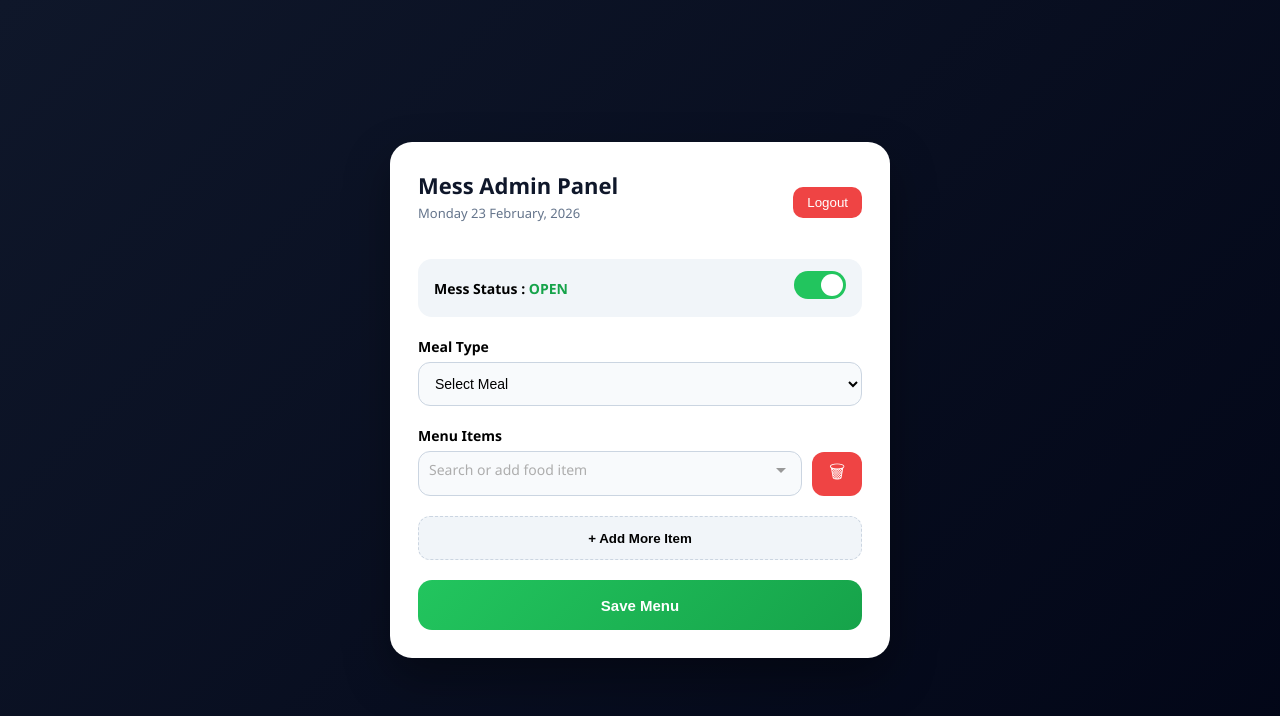
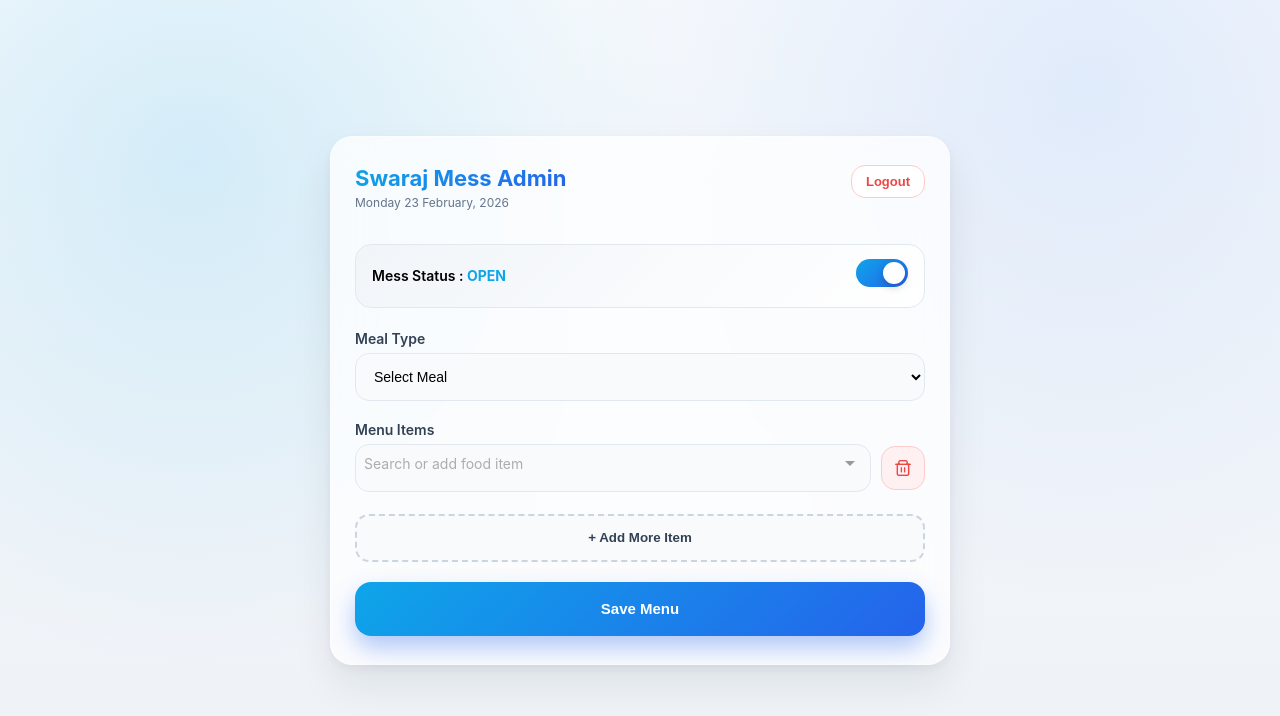
Before and after one commit to Harish17121997/swarajmess, a Vue app: page /admin in a window 1280 px wide. Shown: the top 716 px of the page. Built offline with nearby package versions, Linux system fonts and the light colour scheme; sample sign-in values are in the browser's storage.

Commit message:
minor Changes

```diff
--- a/index.html
+++ b/index.html
@@ -3,6 +3,7 @@
   <head>
     <meta charset="UTF-8">
     <link rel="icon" href="/favicon.ico">
+    <link href="https://unpkg.com/primeicons/primeicons.css" rel="stylesheet">
     <meta name="viewport" content="width=device-width, initial-scale=1.0">
     <title>Vite App</title>
   </head>
--- a/package.json
+++ b/package.json
@@ -9,6 +9,7 @@
     "preview": "vite preview"
   },
   "dependencies": {
+    "primeicons": "^7.0.0",
     "vue": "^3.5.28",
     "vue-multiselect": "^3.4.0",
     "vue-router": "^5.0.3"
--- a/src/main.js
+++ b/src/main.js
@@ -2,6 +2,7 @@ import { createApp } from 'vue'
 import App from './App.vue'
 import router from './router'
 import 'vue-multiselect/dist/vue-multiselect.css'
+import 'primeicons/primeicons.css'
 
 createApp(App)
   .use(router)
--- a/src/pages/AdminDashboard.vue
+++ b/src/pages/AdminDashboard.vue
@@ -1,11 +1,10 @@
 <template>
   <div class="admin-page">
     <div class="admin-card">
-
       <!-- HEADER -->
       <div class="header">
         <div>
-                    <h2>Mess Admin Panel</h2>
+          <h2>Swaraj Mess Admin</h2>
           <p class="date">{{ today }}</p>
         </div>
         <button class="logout-btn" @click="logout">Logout</button>
@@ -17,7 +16,6 @@
             {{ messOpen ? 'OPEN' : 'CLOSED' }}
           </b>
         </span>
-
         <label class="switch">
           <input type="checkbox" v-model="messOpen" @change="saveMessStatus">
           <span class="slider"></span>
@@ -39,13 +37,11 @@
         <label>Menu Items</label>
 
         <div class="menu-row" v-for="(row, index) in rows" :key="index">
-                    <Multiselect v-model="row.selected" :options="allItems"  :taggable="true"
-                        :close-on-select="true" placeholder="Search or add food item"
-                        tag-placeholder="Press enter to add" @tag="addNewItem" class="multi" />
-
-                    <button class="remove-btn" @click="removeRow(index)"> 🗑 </button>
+          <Multiselect v-model="row.selected" :options="allItems" :taggable="true" :close-on-select="true"
+            placeholder="Search or add food item" tag-placeholder="Press enter to add" @tag="addNewItem"
+            class="multi" />
+          <button class="remove-btn" @click="removeRow(index)"> <i class="pi pi-trash delete-btn-color"></i> </button>
         </div>
-
         <button class="add-btn" @click="addRow">
           + Add More Item
         </button>
@@ -55,7 +51,6 @@
       <button class="save-btn" @click="saveMenu">
         Save Menu
       </button>
-
       <p v-if="success" class="success-msg">
         ✔ Menu Saved Successfully
       </p>
@@ -185,194 +180,121 @@ function saveMenu() {
 </script>
 
 <style scoped>
-/* PAGE */
+/* ============================= */
+/* GLOBAL PAGE BACKGROUND */
+/* ============================= */
+
 .admin-page {
   min-height: 100vh;
-    background: linear-gradient(135deg, #0f172a, #020617);
   display: flex;
   justify-content: center;
   align-items: center;
-    padding: 20px;
+  padding: 30px 16px;
+
+  background:
+    radial-gradient(circle at 15% 20%, rgba(14, 165, 233, 0.15), transparent 40%),
+    radial-gradient(circle at 85% 10%, rgba(59, 130, 246, 0.12), transparent 40%),
+    linear-gradient(180deg, #f8fafc, #eef2f7);
+
+  font-family: 'Inter', sans-serif;
 }
 
-/* CARD */
+/* ============================= */
+/* MAIN CARD */
+/* ============================= */
+
 .admin-card {
   width: 100%;
-    max-width: 500px;
-    background: #ffffff;
-    padding: 28px;
+  max-width: 620px;
+  background: rgba(255, 255, 255, 0.75);
+  backdrop-filter: blur(18px);
   border-radius: 22px;
-    box-shadow: 0 20px 45px rgba(0, 0, 0, 0.35);
+  padding: 28px 24px;
+  border: 1px solid rgba(255, 255, 255, 0.4);
+
+  box-shadow:
+    0 20px 40px rgba(15, 23, 42, .08),
+    0 4px 12px rgba(15, 23, 42, .05);
+
+  animation: fadeSlide .5s ease;
 }
 
+@keyframes fadeSlide {
+  from {
+    opacity: 0;
+    transform: translateY(20px);
+  }
+
+  to {
+    opacity: 1;
+    transform: translateY(0);
+  }
+}
+
+/* ============================= */
 /* HEADER */
+/* ============================= */
+
 .header {
   display: flex;
   justify-content: space-between;
-    align-items: center;
-    margin-bottom: 24px;
+  align-items: flex-start;
+  margin-bottom: 22px;
 }
 
 .header h2 {
   margin: 0;
   font-size: 22px;
   font-weight: 700;
+  background: linear-gradient(135deg, #0ea5e9, #2563eb);
+  -webkit-background-clip: text;
+  -webkit-text-fill-color: transparent;
 }
 
 .date {
-    font-size: 13px;
+  font-size: 12px;
   color: #64748b;
   margin-top: 4px;
 }
 
 .logout-btn {
-    background: #ef4444;
-    color: #fff;
-    border: none;
+  background: white;
+  border: 1px solid #fecaca;
+  color: #ef4444;
   padding: 8px 14px;
-    border-radius: 10px;
-    cursor: pointer;
+  border-radius: 14px;
+  font-weight: 600;
+  font-size: 13px;
+  transition: all .2s ease;
 }
 
-/* FORM */
-.form-group {
-    margin-bottom: 20px;
+.logout-btn:hover {
+  background: #fee2e2;
+  box-shadow: 0 6px 14px rgba(239, 68, 68, .25);
+  transform: translateY(-2px);
 }
 
-label {
-    font-weight: 600;
-    font-size: 14px;
-    margin-bottom: 6px;
-    display: block;
-}
+/* ============================= */
+/* MESS STATUS CARD */
+/* ============================= */
 
-.input {
-    width: 100%;
-    height: 44px;
-    border-radius: 12px;
-    border: 1px solid #cbd5e1;
-    padding: 0 12px;
-    font-size: 14px;
-    background: #f8fafc;
-    transition: 0.2s;
-}
-
-.input:focus {
-    outline: none;
-    border-color: #3b82f6;
-    background: #fff;
-    box-shadow: 0 0 0 2px #bfdbfe;
-}
-
-/* MENU SECTION */
-.menu-section {
-    margin-bottom: 20px;
-}
-
-.menu-row {
-    display: grid;
-    grid-template-columns: 1fr 50px;
-    gap: 10px;
-    margin-bottom: 12px;
-    align-items: center;
-}
-
-.remove-btn {
-    height: 44px;
-    border: none;
-    border-radius: 12px;
-    background: #ef4444;
-    color: white;
-    font-size: 18px;
-    cursor: pointer;
-    transition: 0.2s;
-    display: flex;
-    align-items: center;
-    justify-content: center;
-}
-
-.remove-btn:hover {
-    background: #dc2626;
-    transform: scale(1.05);
-}
-
-.add-btn {
-    width: 100%;
-    height: 44px;
-    border-radius: 12px;
-    border: 1px dashed #cbd5e1;
-    background: #f1f5f9;
-    font-weight: 600;
-    cursor: pointer;
-    margin-top: 8px;
-}
-
-/* SAVE */
-.save-btn {
-    width: 100%;
-    height: 50px;
-    border-radius: 14px;
-    border: none;
-    background: linear-gradient(135deg, #22c55e, #16a34a);
-    color: #fff;
-    font-weight: 700;
-    font-size: 15px;
-    cursor: pointer;
-    transition: 0.2s;
-}
-
-.save-btn:hover {
-    transform: translateY(-1px);
-    box-shadow: 0 10px 20px rgba(34, 197, 94, 0.3);
-}
-
-.success-msg {
-    text-align: center;
-    margin-top: 14px;
-    color: #16a34a;
-    font-weight: 600;
-}
-/* MULTISELECT FULL WIDTH FIX */
-:deep(.multiselect) {
-  width: 100%;
-}
-
-:deep(.multiselect__tags) {
-  min-height: 44px;
-  border-radius: 12px;
-  border: 1px solid #cbd5e1;
-  padding: 6px 10px;
-  background: #f8fafc;
-}
-
-:deep(.multiselect__input) {
-  font-size: 14px;
-}
-
-:deep(.multiselect__tag) {
-  background: #22c55e;
-  color: white;
-  border-radius: 8px;
-}
-
-:deep(.multiselect__option--highlight) {
-  background: #22c55e;
-}
-
-:deep(.multiselect__option--selected) {
-  background: #16a34a;
-  color: white;
-}
-
-/* TOGGLE SWITCH */
 .mess-toggle {
   display: flex;
   justify-content: space-between;
   align-items: center;
-    background: #f1f5f9;
-    padding: 12px 16px;
-    border-radius: 14px;
-    margin-bottom: 20px;
+
+  padding: 14px 16px;
+  border-radius: 16px;
+
+  background: linear-gradient(135deg, #f1f5f9, #ffffff);
+  border: 1px solid #e2e8f0;
+
+  margin-bottom: 22px;
+  transition: all .2s ease;
+}
+
+.mess-toggle:hover {
+  box-shadow: 0 10px 25px rgba(2, 132, 199, .15);
 }
 
 .status-text {
@@ -381,14 +303,17 @@ label {
 }
 
 .open {
-    color: #16a34a;
+  color: #0ea5e9;
 }
 
 .closed {
-    color: #dc2626;
+  color: #ef4444;
 }
 
-/* switch */
+/* ============================= */
+/* MODERN SWITCH */
+/* ============================= */
+
 .switch {
   position: relative;
   width: 52px;
@@ -402,43 +327,212 @@ label {
 .slider {
   position: absolute;
   inset: 0;
+  border-radius: 50px;
   background: #cbd5e1;
-    border-radius: 30px;
-    transition: 0.3s;
+  transition: .3s;
   cursor: pointer;
 }
 
 .slider::before {
   content: "";
   position: absolute;
+  width: 22px;
   height: 22px;
-    width: 22px;
+  top: 3px;
   left: 3px;
-    top: 3px;
   background: white;
   border-radius: 50%;
-    transition: 0.3s;
+  transition: .3s;
+  box-shadow: 0 3px 8px rgba(0, 0, 0, .2);
 }
 
-.switch input:checked + .slider {
-    background: #22c55e;
+.switch input:checked+.slider {
+  background: linear-gradient(135deg, #0ea5e9, #2563eb);
 }
 
-.switch input:checked + .slider::before {
+.switch input:checked+.slider::before {
   transform: translateX(24px);
 }
 
+/* ============================= */
+/* FORM ELEMENTS */
+/* ============================= */
 
-/* MOBILE */
-@media (max-width: 520px) {
+.form-group {
+  margin-bottom: 20px;
+}
+
+label {
+  font-size: 14px;
+  font-weight: 600;
+  margin-bottom: 6px;
+  display: block;
+  color: #334155;
+}
+
+.input {
+  width: 100%;
+  height: 48px;
+  border-radius: 14px;
+  border: 1px solid #e2e8f0;
+  padding: 0 14px;
+  font-size: 14px;
+  background: #f9fafb;
+  transition: all .2s ease;
+}
+
+.input:focus {
+  outline: none;
+  border-color: #0ea5e9;
+  background: white;
+  box-shadow: 0 0 0 3px rgba(14, 165, 233, .15);
+}
+
+/* ============================= */
+/* MENU SECTION */
+/* ============================= */
+
 .menu-row {
-        grid-template-columns: 1fr;
+  display: flex;
+  align-items: center;
+  gap: 10px;
+  margin-bottom: 14px;
+}
+
+.multi {
+  flex: 1;
 }
 
 .remove-btn {
+  width: 44px;
+  height: 44px;
+  border-radius: 14px;
+  border: none;
+  background: #fff1f2;
+  border: 1px solid #fecaca;
+  color: #ef4444;
+  display: flex;
+  align-items: center;
+  justify-content: center;
+  transition: all .2s ease;
+}
+
+.remove-btn:hover {
+  background: #fee2e2;
+  transform: scale(1.07);
+}
+
+/* ============================= */
+/* ADD BUTTON */
+/* ============================= */
+
+.add-btn {
   width: 100%;
+  height: 48px;
+  border-radius: 14px;
+  border: 2px dashed #cbd5e1;
+  background: #f8fafc;
+  font-weight: 600;
+  color: #334155;
+  margin-top: 8px;
+  transition: all .2s ease;
+}
+
+.add-btn:hover {
+  background: #e0f2fe;
+  border-color: #0ea5e9;
+}
+
+/* ============================= */
+/* SAVE BUTTON */
+/* ============================= */
+
+.save-btn {
+  width: 100%;
+  height: 54px;
+  border-radius: 16px;
+  border: none;
+  margin-top: 20px;
+  color: white;
+  font-weight: 700;
+  font-size: 15px;
+
+  background: linear-gradient(135deg, #0ea5e9, #2563eb);
+  box-shadow: 0 12px 25px rgba(37, 99, 235, .35);
+  transition: all .25s ease;
+}
+
+.save-btn:hover {
+  transform: translateY(-3px);
+  box-shadow: 0 16px 35px rgba(37, 99, 235, .45);
+}
+
+.success-msg {
+  text-align: center;
+  margin-top: 14px;
+  color: #16a34a;
+  font-weight: 600;
+}
+
+/* ============================= */
+/* MULTISELECT IMPROVEMENTS */
+/* ============================= */
+:deep(.multiselect__single) {
+    padding-left: 5px;
+    margin-bottom: 0px;
+    align-items: center;
+    text-align: center;
+    padding-top: 6px;
+    background: #f9fafb;
+}
+:deep(.multiselect__tags) {
+  min-height: 48px;
+  border-radius: 14px;
+  border: 1px solid #e2e8f0;
+  background: #f9fafb;
+}
+
+/* :deep(.multiselect__tag) {
+  background: linear-gradient(135deg, #96c9e0, #6087dd);
+  border-radius: 8px;
+} */
+
+/* :deep(.multiselect__option--highlight) {
+  background: #0ea5e9;
+  color: white;
+} */
+
+:deep(.multiselect__option--selected) {
+  background: #87f578;
+  color: rgb(14, 13, 13);
+}
+.delete-btn-color {
+  font-size: 16px;
+  color: #ef4444;
+}
+
+/* ============================= */
+/* MOBILE OPTIMIZATION */
+/* ============================= */
+
+@media (max-width: 520px) {
+
+  .admin-page {
+    align-items: flex-start;
+    padding-top: 20px;
+  }
+
+  .admin-card {
+    padding: 20px 16px;
+    border-radius: 18px;
+  }
+
+  .header h2 {
+    font-size: 18px;
+  }
+
+  .save-btn {
+    height: 50px;
   }
 }
 </style>
-<style scoped>
-</style>
```
Also changed, not shown: 1 other file (tests, documents, lock files or other folders). Lines whose indentation alone changed are shown as unchanged.
